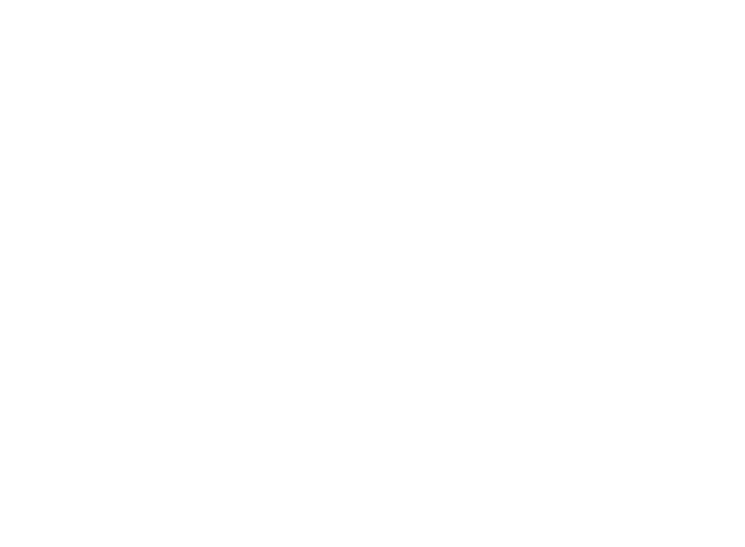
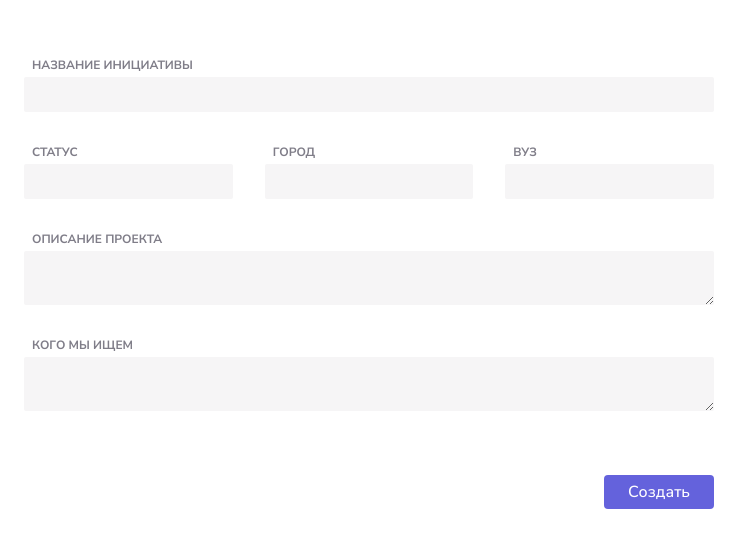
Before and after one commit to Phazerous/network-of-initiative-v2-front, a Next.js app: page /test in a window 1280 px wide. Shown: the part 117-664 px from the top of the page, without its empty margins (271-1016 px from the left). Built offline with nearby package versions, Linux system fonts and the light colour scheme.

Commit message:
• Initiative Editable implemented | initiativeCreation

```diff
--- /dev/null
+++ b/src/components/pages/initiative/initiative-editable/initiative-editable.module.scss
@@ -0,0 +1,22 @@
+.details {
+  display: flex;
+  justify-content: space-between;
+  column-gap: 32px;
+}
+
+.form {
+  display: flex;
+  flex-direction: column;
+  row-gap: 32px;
+}
+
+.controls {
+  margin-top: 64px;
+
+  display: flex;
+  justify-content: flex-end;
+
+  button {
+    padding: 6px 24px;
+  }
+}
--- /dev/null
+++ b/src/components/pages/initiative/initiative-editable/initiative-editable.tsx
@@ -0,0 +1,99 @@
+import { useState } from 'react';
+import InitiativeDto from '../../../../dto/initiative.dto';
+import Fieldset from '../../../ui/fieldset/fieldset';
+import styles from './initiative-editable.module.scss';
+import Button from '../../../ui/button/button';
+import createInitiative from '../../../../lib/requests/initiatives';
+
+interface InitiativeEditableProps {
+  initiative?: InitiativeDto;
+}
+
+export default function InitiativeEditable({
+  initiative,
+}: InitiativeEditableProps) {
+  const [title, setTitle] = useState(initiative?.title ?? '');
+  const [stage, setStage] = useState(initiative?.stage ?? '');
+  const [location, setLocaiton] = useState(initiative?.location ?? '');
+  const [university, setUniversity] = useState(initiative?.university ?? '');
+  const [description, setDescription] = useState(initiative?.description ?? '');
+  const [searching, setSearching] = useState(initiative?.searching ?? '');
+
+  const handleSave = async () => {
+    const initiativeDto = {
+      title,
+      stage,
+      location,
+      university,
+      description,
+      searching,
+    };
+
+    try {
+      await createInitiative(initiativeDto);
+    } catch (e) {
+      console.log(e);
+    }
+  };
+
+  return (
+    <>
+      <div>
+        <div className={styles.form}>
+          <Fieldset
+            type='input'
+            label='НАЗВАНИЕ ИНИЦИАТИВЫ'
+            value={title}
+            setValue={setTitle}
+          />
+
+          <div className={styles.details}>
+            <Fieldset
+              type='input'
+              label='СТАТУС'
+              value={stage}
+              setValue={setStage}
+            />
+
+            <Fieldset
+              type='input'
+              label='ГОРОД'
+              value={location}
+              setValue={setLocaiton}
+            />
+
+            <Fieldset
+              type='input'
+              label='ВУЗ'
+              value={university}
+              setValue={setUniversity}
+            />
+          </div>
+
+          <Fieldset
+            type='textarea'
+            label='ОПИСАНИЕ ПРОЕКТА'
+            value={description}
+            setValue={setDescription}
+          />
+
+          <Fieldset
+            type='textarea'
+            label='КОГО МЫ ИЩЕМ'
+            value={searching}
+            setValue={setSearching}
+          />
+        </div>
+      </div>
+
+      <div className={styles.controls}>
+        <Button
+          style='primary'
+          value='Создать'
+          onClick={handleSave}
+          auto={true}
+        />
+      </div>
+    </>
+  );
+}
--- a/src/components/ui/button/button.tsx
+++ b/src/components/ui/button/button.tsx
@@ -3,6 +3,7 @@
   style: 'primary';
   onClick?: () => void;
   className?: string;
+  auto?: boolean;
 }
 
 import styles from './button.module.scss';
@@ -12,6 +13,7 @@
   style,
   onClick,
   className,
+  auto,
 }: ButtonProps) {
   const computedStyles = styleLookup[style] + ' ' + (className ?? '');
 
@@ -19,6 +21,7 @@
     <>
       <button
         className={computedStyles}
+        style={{ width: auto ? 'auto' : undefined }}
         onClick={onClick}>
         {value}
       </button>
--- /dev/null
+++ b/src/lib/requests/initiatives.ts
@@ -0,0 +1,8 @@
+import InitiativeDto from '../../dto/initiative.dto';
+import { post } from './base';
+
+export default async function createInitiative(initiativeDto: InitiativeDto) {
+  const response = await post('/initiatives/new', initiativeDto);
+
+  return response;
+}
--- a/src/pages/test.tsx
+++ b/src/pages/test.tsx
@@ -1,3 +1,5 @@
+import InitiativeEditable from '../components/pages/initiative/initiative-editable/initiative-editable';
+
 const values = [
   ['ИНИЦИАТИВА', 'СТАТУС'],
   ['Умный менеджер паролей SmartPassword', 'Одобрена'],
@@ -5,5 +7,11 @@
 ];
 
 export default function Test() {
-  return <>{/* <TableMyApplications /> */}</>;
+  return (
+    <div className='center-content'>
+      <main>
+        <InitiativeEditable />
+      </main>
+    </div>
+  );
 }
--- a/src/styles/global.css
+++ b/src/styles/global.css
@@ -33,6 +33,11 @@
   resize: vertical;
 }
 
+h3 {
+  font-size: 22px;
+  font-weight: 600;
+}
+
 h2 {
   font-size: 27px;
   font-weight: 600;
@@ -54,6 +59,10 @@
   place-content: center;
 }
 
+.center-content main {
+  width: 690px;
+}
+
 button,
 input,
 textarea {
```
Also changed, not shown: src/dto/initiative.dto.ts (added, +8 -0 lines).
